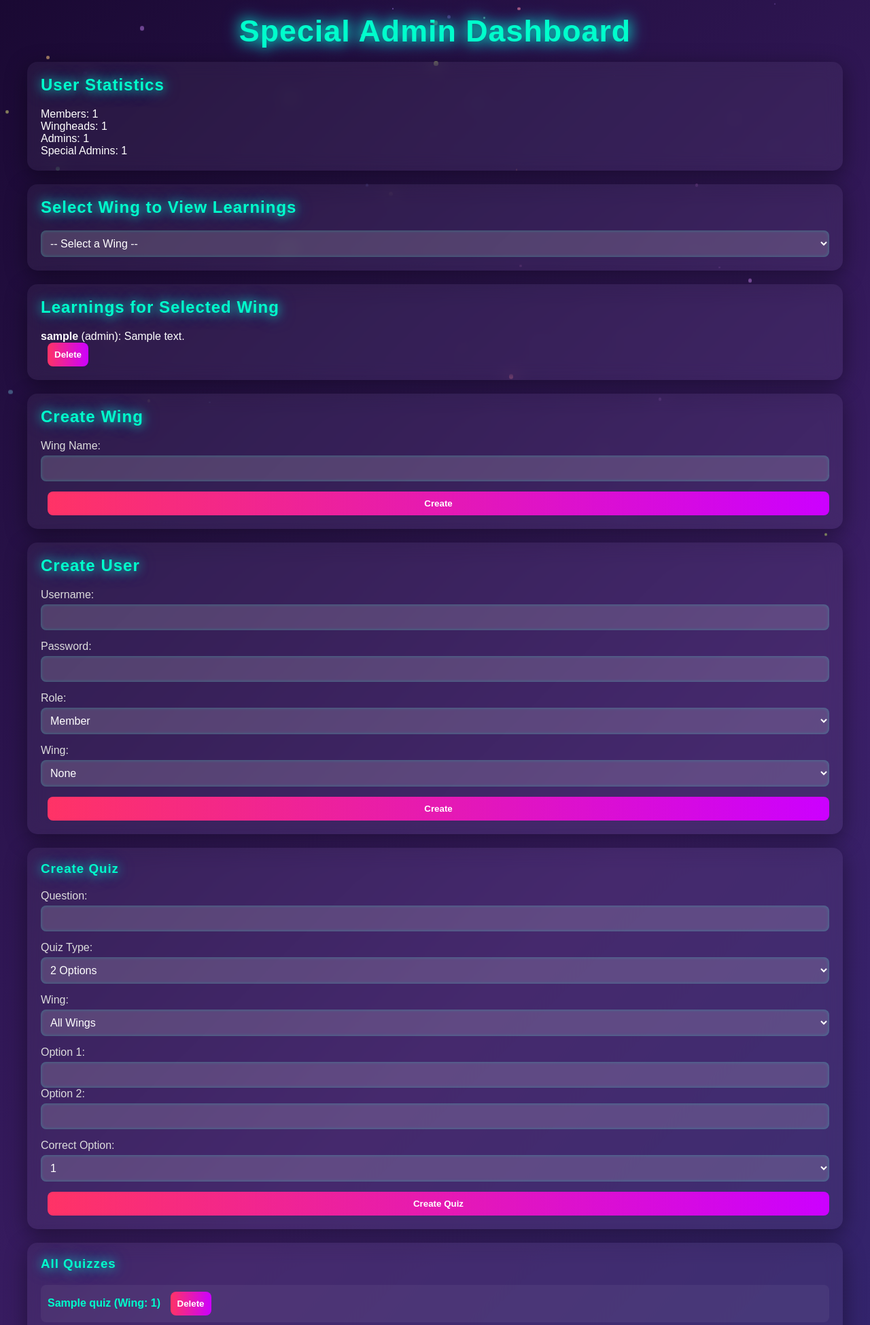
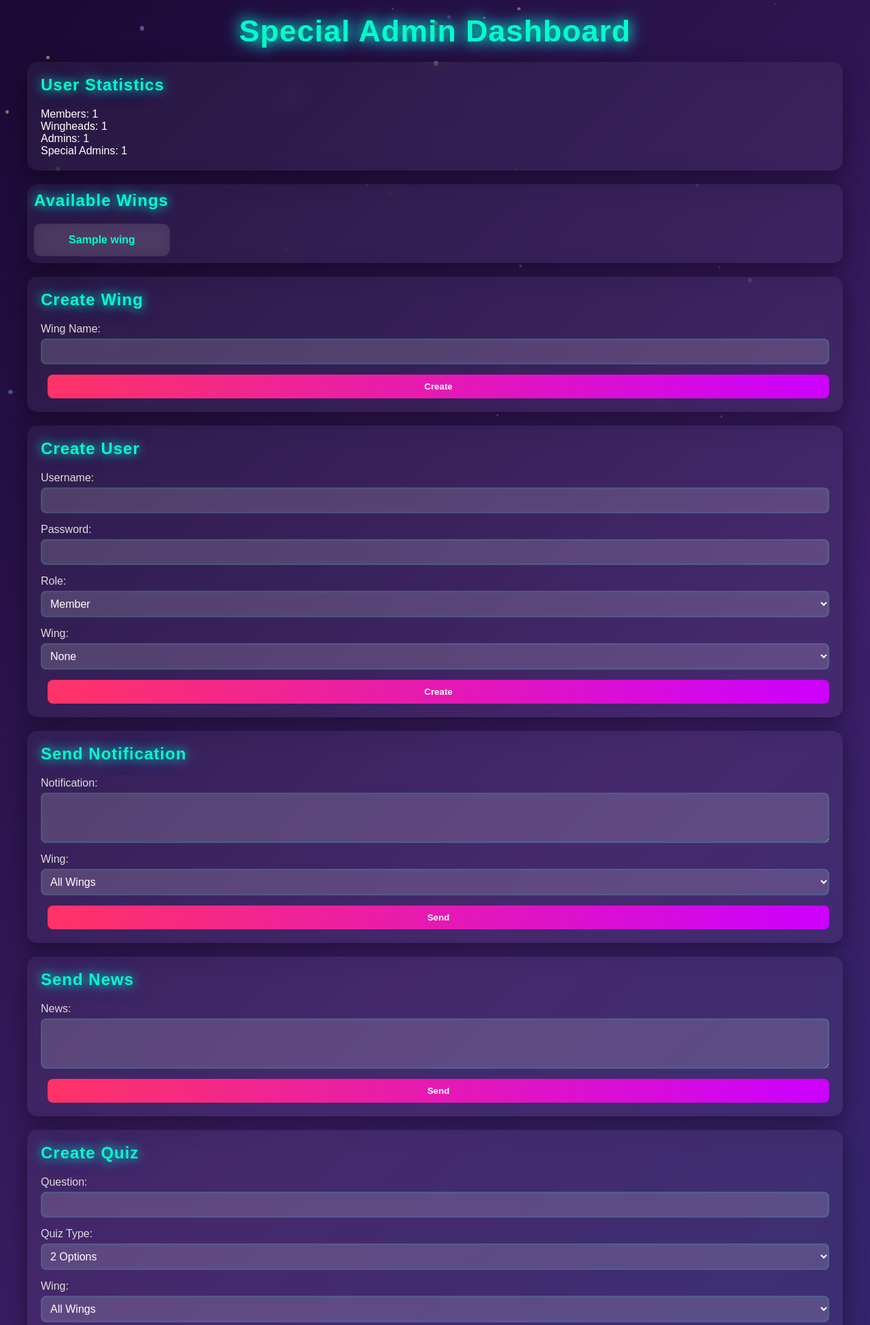
Before and after one commit to MPkS1/elevate-skills, a Flask app: template templates/special_admin_dashboard.html in a window 1280 px wide. Shown: the top 1949 px of the page at 68% size. Run offline with Flask 3, Linux system fonts and the light colour scheme; the template is opened without the code that fills it: most values are stand-ins (such as "Sample title", 1, 10 or a date in 2020).

Commit message:
Update special_admin_dashboard.html
athe wings selection is added

```diff
--- a/templates/special_admin_dashboard.html
+++ b/templates/special_admin_dashboard.html
@@ -19,10 +19,9 @@
             padding: 20px;
             overflow-x: hidden;
             position: relative;
-            perspective: 1000px; /* Enables 3D space */
+            perspective: 1000px;
         }
 
-        /* Floating particles */
         .particles {
             position: absolute;
             width: 100%;
@@ -59,7 +58,6 @@
             100% { text-shadow: 0 0 20px rgba(0, 255, 204, 1), 0 0 30px rgba(0, 204, 255, 0.8); }
         }
 
-        /* Flash Messages */
         .success { color: #00ffcc; }
         .error { color: #ff3366; }
         p.success, p.error {
@@ -76,7 +74,6 @@
             100% { opacity: 1; transform: translateY(0); }
         }
 
-        /* Card Styling with 3D Effect */
         .card {
             background: rgba(255, 255, 255, 0.05);
             backdrop-filter: blur(12px);
@@ -94,7 +91,31 @@
             box-shadow: 0 0 40px rgba(0, 255, 204, 0.6), 0 0 60px rgba(0, 204, 255, 0.4);
         }
 
-        /* Form Styling */
+        .wings-boxes {
+            padding: 10px;
+        }
+
+        .wings-container {
+            display: flex;
+            flex-wrap: wrap;
+            gap: 15px;
+        }
+
+        .wing-box {
+            background: rgba(255, 255, 255, 0.1);
+            backdrop-filter: blur(10px);
+            border-radius: 10px;
+            padding: 15px;
+            width: 200px;
+            text-align: center;
+            transition: transform 0.3s ease, box-shadow 0.3s ease;
+        }
+
+        .wing-box:hover {
+            transform: translateZ(10px);
+            box-shadow: 0 0 20px rgba(255, 0, 204, 0.6);
+        }
+
         .form-group {
             margin-bottom: 20px;
         }
@@ -157,7 +178,16 @@
             100% { background-position: 0% 50%; }
         }
 
-        /* Lists */
+        button[type="submit"] {
+            background: linear-gradient(90deg, #ff3366, #cc00ff);
+            margin-left: 10px;
+        }
+
+        button[type="submit"]:hover {
+            transform: translateZ(5px);
+            box-shadow: 0 0 20px rgba(255, 51, 102, 0.8);
+        }
+
         ul {
             list-style: none;
             padding-left: 0;
@@ -176,7 +206,6 @@
             transform: translateZ(5px);
         }
 
-        /* Links */
         a {
             color: #00ffcc;
             text-decoration: none;
@@ -189,18 +218,16 @@
             text-shadow: 0 0 10px rgba(255, 0, 204, 0.8);
         }
 
-        /* Delete Buttons */
-        button[type="submit"] {
-            background: linear-gradient(90deg, #ff3366, #cc00ff);
-            margin-left: 10px;
+        .member-item {
+            display: flex;
+            align-items: center;
+            gap: 10px;
+            padding: 10px;
+            background: rgba(255, 255, 255, 0.05);
+            border-radius: 8px;
+            margin-bottom: 10px;
         }
 
-        button[type="submit"]:hover {
-            transform: translateZ(5px);
-            box-shadow: 0 0 20px rgba(255, 51, 102, 0.8);
-        }
-
-        /* Responsive */
         @media (max-width: 768px) {
             .dashboard {
                 padding: 10px;
@@ -208,6 +235,7 @@
             h1 { font-size: 2rem; }
             h2 { font-size: 1.5rem; }
             h3 { font-size: 1.2rem; }
+            .wing-box { width: 150px; }
         }
     </style>
 </head>
@@ -234,40 +262,68 @@
             <p>Special Admins: {{ special_admins_count }}</p>
         </div>
 
-        <!-- Wing Selection -->
-        <div class="card form-group">
-            <h2>Select Wing to View Learnings</h2>
-            <form method="POST">
-                <input type="hidden" name="action" value="view_learnings">
-                <select name="wing_id" onchange="this.form.submit()">
-                    <option value="">-- Select a Wing --</option>
+        <!-- Wings Boxes -->
+        <div class="card wings-boxes">
+            <h2>Available Wings</h2>
+            <div class="wings-container">
+                {% if wings %}
                     {% for wing in wings %}
-                        <option value="{{ wing.id }}" {% if wing.id == selected_wing_id %}selected{% endif %}>
-                            {{ wing.name }}
-                        </option>
+                        <div class="wing-box">
+                            <a href="{{ url_for('special_admin', wing_id=wing.id) }}">{{ wing.name }}</a>
+                        </div>
                     {% endfor %}
-                </select>
-            </form>
+                {% else %}
+                    <p>No wings available.</p>
+                {% endif %}
+            </div>
         </div>
 
-        <!-- Learnings Display -->
-        {% if learnings %}
-            <div class="card learnings">
-                <h2>Learnings for Selected Wing</h2>
-                {% for learning in learnings %}
-                    <div class="learning-item">
-                        <p><strong>{{ learning.username }}</strong> ({{ learning.role }}): {{ learning.learning_text }}</p>
+        <!-- Wing Members -->
+        {% if selected_wing_id and wing_members %}
+            <div class="card members-box">
+                <h2>Members in Wing {{ (wings | selectattr('id', 'equalto', selected_wing_id | int) | first).name }}</h2>
+                {% for member in wing_members %}
+                    <div class="member-item">
+                        <a href="{{ url_for('special_admin', wing_id=selected_wing_id, user_id=member.id) }}">{{ member.username }}</a> ({{ member.role }})
                         <form method="POST" style="display:inline;">
-                            <input type="hidden" name="action" value="delete_learning">
-                            <input type="hidden" name="learning_id" value="{{ learning.id }}">
-                            <button type="submit" onclick="return confirm('Are you sure you want to delete this?')">Delete</button>
+                            <input type="hidden" name="action" value="delete_user">
+                            <input type="hidden" name="user_id" value="{{ member.id }}">
+                            <button type="submit" onclick="return confirm('Are you sure?')">Delete</button>
+                        </form>
+                        <form method="POST" style="display:inline;">
+                            <input type="hidden" name="action" value="change_role">
+                            <input type="hidden" name="user_id" value="{{ member.id }}">
+                            <select name="new_role" onchange="this.form.submit()">
+                                <option value="member" {% if member.role == 'member' %}selected{% endif %}>Member</option>
+                                <option value="winghead" {% if member.role == 'winghead' %}selected{% endif %}>Winghead</option>
+                                <option value="admin" {% if member.role == 'admin' %}selected{% endif %}>Admin</option>
+                            </select>
                         </form>
                     </div>
                 {% endfor %}
             </div>
         {% endif %}
 
-        <!-- Create Wing Form -->
+        <!-- Member Progress -->
+        {% if selected_user_id and member_progress %}
+            <div class="card progress-box">
+                <h2>Progress for {{ users|selectattr('id', 'equalto', selected_user_id|int)|first.username }}</h2>
+                <h3>Learning Responses ({{ member_progress.learnings|length }})</h3>
+                <ul>
+                    {% for learning in member_progress.learnings %}
+                        <li>{{ learning.learning_text }} (Sent: {{ learning.created_at }})</li>
+                    {% endfor %}
+                </ul>
+                <h3>Quiz Responses ({{ member_progress.quiz_responses|length }})</h3>
+                <ul>
+                    {% for response in member_progress.quiz_responses %}
+                        <li>{{ response.question }}: {{ response.option_text or response.text_response }} (Sent: {{ response.submitted_at }}) {% if response.is_correct is not none %}(Correct: {{ response.is_correct }}){% endif %}</li>
+                    {% endfor %}
+                </ul>
+            </div>
+        {% endif %}
+
+        <!-- Create Wing -->
         <div class="card form-group">
             <h2>Create Wing</h2>
             <form method="POST">
@@ -277,7 +333,7 @@
             </form>
         </div>
 
-        <!-- Create User Form -->
+        <!-- Create User -->
         <div class="card form-group">
             <h2>Create User</h2>
             <form method="POST">
@@ -304,9 +360,37 @@
             </form>
         </div>
 
+        <!-- Send Notification -->
+        <div class="card form-group">
+            <h2>Send Notification</h2>
+            <form method="POST">
+                <input type="hidden" name="action" value="send_notification">
+                <label>Notification: <textarea name="notification_content" rows="3" required></textarea></label>
+                <label>Wing:
+                    <select name="wing_id">
+                        <option value="">All Wings</option>
+                        {% for wing in wings %}
+                            <option value="{{ wing.id }}">{{ wing.name }}</option>
+                        {% endfor %}
+                    </select>
+                </label>
+                <button type="submit">Send</button>
+            </form>
+        </div>
+
+        <!-- Send News -->
+        <div class="card form-group">
+            <h2>Send News</h2>
+            <form method="POST">
+                <input type="hidden" name="action" value="send_news">
+                <label>News: <textarea name="news_content" rows="3" required></textarea></label>
+                <button type="submit">Send</button>
+            </form>
+        </div>
+
         <!-- Create Quiz -->
-        <div class="card">
-            <h3>Create Quiz</h3>
+        <div class="card form-group">
+            <h2>Create Quiz</h2>
             <form method="POST">
                 <input type="hidden" name="action" value="create_quiz">
                 <label>Question: <input type="text" name="question" required></label>
@@ -338,8 +422,8 @@
         </div>
 
         <!-- All Quizzes -->
-        <div class="card">
-            <h3>All Quizzes</h3>
+        <div class="card quizzes">
+            <h2>All Quizzes</h2>
             <ul>
                 {% for quiz in quizzes %}
                     <li>
@@ -356,8 +440,8 @@
 
         <!-- Quiz Responses -->
         {% if responses %}
-            <div class="card">
-                <h3>Responses for Selected Quiz</h3>
+            <div class="card quizzes">
+                <h2>Responses for Selected Quiz</h2>
                 <ul>
                     {% for response in responses %}
                         <li>{{ response.username }} ({{ response.wing_name or 'No Wing' }}): {{ response.option_text or response.text_response }} ({{ 'Correct' if response.is_correct else 'Wrong' }})</li>
@@ -366,37 +450,9 @@
             </div>
         {% endif %}
 
-        <!-- Send Notification -->
-        <div class="card">
-            <h3>Send Notification</h3>
-            <form method="POST">
-                <input type="hidden" name="action" value="send_notification">
-                <label>Notification: <textarea name="notification_content" rows="3" required></textarea></label>
-                <label>Wing:
-                    <select name="wing_id">
-                        <option value="">All Wings</option>
-                        {% for wing in wings %}
-                            <option value="{{ wing.id }}">{{ wing.name }}</option>
-                        {% endfor %}
-                    </select>
-                </label>
-                <button type="submit">Send</button>
-            </form>
-        </div>
-
-        <!-- Send News -->
-        <div class="card">
-            <h3>Send News</h3>
-            <form method="POST">
-                <input type="hidden" name="action" value="send_news">
-                <label>News: <textarea name="news_content" rows="3" required></textarea></label>
-                <button type="submit">Send</button>
-            </form>
-        </div>
-
         <!-- Latest Notifications -->
-        <div class="card">
-            <h3>Latest Notifications</h3>
+        <div class="card notifications">
+            <h2>Latest Notifications</h2>
             <ul>
                 {% for notification in notifications %}
                     <li>
@@ -412,8 +468,8 @@
         </div>
 
         <!-- Latest News -->
-        <div class="card">
-            <h3>Latest News</h3>
+        <div class="card news">
+            <h2>Latest News</h2>
             <ul>
                 {% for n in news %}
                     <li>
@@ -427,8 +483,6 @@
                 {% endfor %}
             </ul>
         </div>
-
-        <a href="{{ url_for('logout') }}">Logout</a>
     </div>
 
     <script>
```
